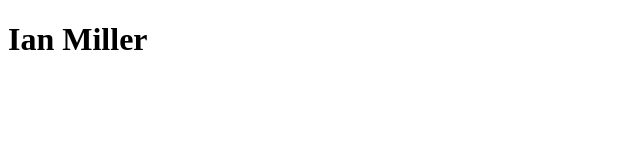
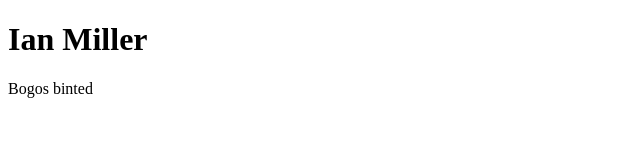
Before and after one commit to ianbenjaminn/wdd131, a plain HTML site: page index.html in a window 1280 px wide. Shown: the whole page, without its empty margins (0-640 px from the left). Drawn offline with Linux system fonts and the light colour scheme.

Commit message:
Bogos binted L15

```diff
--- a/index.html
+++ b/index.html
@@ -12,6 +12,7 @@
 
     <main>
         <h1>Ian Miller</h1>
+        <p>Bogos binted</p>
     </main>
 <footer>
 
```
